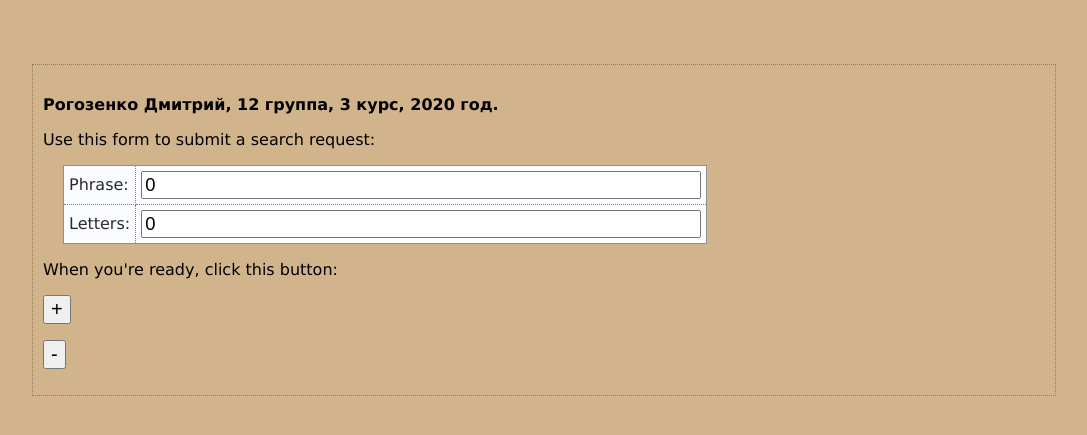
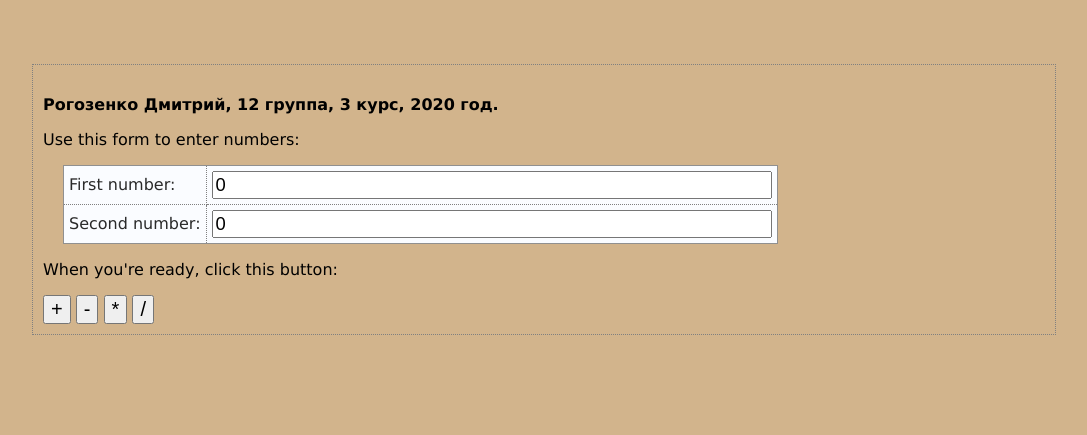
Before and after one commit to RedExtreme12/financial_calculator, a Flask app: page / in a window 1280 px wide. Shown: the top 435 px of the page, without its empty margins (96-1183 px from the left). Run offline with Flask 2, Linux system fonts and the light colour scheme.

Commit message:
Added next step

```diff
--- a/app.py
+++ b/app.py
@@ -1,12 +1,66 @@
+from math import ceil, floor
+
 from flask import Flask, request, render_template
 
 from decimal import Decimal
+from decimal import InvalidOperation
 import re
 
 app = Flask(__name__)
 
 UPPER_BOUND = Decimal("1000000000000000.00")
 LOWER_BOUND = Decimal("-1000000000000000.00")
+
+
+def check_format(number: str) -> bool:
+    """If is match return True else False."""
+    count_space = 0  # Количество пробелов
+
+    if number.replace(' ', '') == number:
+        return True
+
+    index_of_comma = number.find('.')
+
+    if number[index_of_comma - 1] == ' ' or number[index_of_comma + 1] == ' ':
+        return False
+
+    for digit in number:
+        if digit == '\t' or count_space >= 2:
+            return False
+        elif digit == ' ':
+            count_space += 1
+        else:
+            count_space = 0
+
+    number = number.split('.')
+
+    try:
+        digits_number_after_comma = number[1].split(' ')
+        digits_number_before_comma = number[0].split(' ')
+    except IndexError:
+        for i, group in enumerate(number):
+            if i == 0:  # first rank
+                if len(group) > 3:
+                    return False
+            else:
+                if len(group) != 3:
+                    return False
+
+        return True
+
+    for i, group in enumerate(digits_number_before_comma):
+        if i == 0:  # first rank
+            if len(group) > 3:
+                return False
+        else:
+            if len(group) != 3:
+                return False
+
+    if len(digits_number_after_comma) > 1:
+        return False
+
+    return True
+
 
 
 @app.route('/')
@@ -28,8 +82,23 @@ def calculate():
                                first_number=first_number,
                                second_number=second_number)
 
-    first_number = Decimal(first_number)
-    second_number = Decimal(second_number)
+    if not check_format(first_number) or not check_format(second_number):
+        return render_template('error_res_range.html',
+                               error_message='INVALID FORMAT!',
+                               result='Error')
+    else:
+        first_number = first_number.replace(' ', '')
+        second_number = second_number.replace(' ', '')
+
+    try:
+        first_number = Decimal(first_number)
+        second_number = Decimal(second_number)
+    except InvalidOperation:
+        return render_template('error_res_range.html',
+                               error_message='You need to enter numbers!',
+                               result='Error')
+
+    # check format with spaces!
 
     if (first_number.compare(LOWER_BOUND) == Decimal('-1') or first_number.compare(UPPER_BOUND) == Decimal('1')) \
             or (second_number.compare(LOWER_BOUND) == Decimal('-1') or second_number.compare(UPPER_BOUND) == Decimal('1')):
@@ -43,9 +112,29 @@ def calculate():
     if request.form.get('diff') is not None:
         result = first_number - second_number
 
+    if request.form.get('composition') is not None:
+        result = first_number * second_number
+
+    if request.form.get('division') is not None:
+        try:
+            result = first_number / second_number
+        except ZeroDivisionError:
+            return render_template('error_res_range.html',
+                                   error_message='You cannot divide by zero!',
+                                   result='Error')
+
     if result.compare(LOWER_BOUND) == Decimal('-1') or result.compare(UPPER_BOUND) == Decimal('1'):
         return render_template('error_res_range.html',
+                               error_message='Error! Result must be between 1 000 000 000 000 000.00 and -1 000 000 '
+                                             '000 000 000.00',
                                result=result)
+
+    # result = "%.6f" % result
+    result = ceil(result * 1000000) / 1000000.0
+
+    result = f'{result:,}'.replace(',', ' ')
+
+    # result = re.sub(r'((\d)[ ]*(\d))*', r'\1\2', result)
 
     return render_template('result.html',
                            first_number=first_number,
--- a/static/hf.css
+++ b/static/hf.css
@@ -60,12 +60,17 @@ border:             thin dotted gray;
 }
 
 /*** Inputs ***/
+input {
+  display: inline;
+}
+
 input[type=text] {
   font-size:        115%;
   width:            30em;
 }
 input[type=submit] {
   font-size:        125%;
+  display: inline;
 }
 select {
   font-size:        125%;
--- a/templates/entry.html
+++ b/templates/entry.html
@@ -6,17 +6,19 @@
     <form method='POST' action='/calculate'>
         <table>
             <p><b>Рогозенко Дмитрий, 12 группа, 3 курс, 2020 год.</b></p>
-            <p>Use this form to submit a search request:</p>
+            <p>Use this form to enter numbers:</p>
             <tr>
-                <td>Phrase:</td><td><input name='first number' type='TEXT' width=60 value="0"></td>
+                <td>First number:</td><td><input name='first number' type='TEXT' width=60 value="0"></td>
             </tr>
             <tr>
-                <td>Letters:</td><td><input name='second number' type='TEXT' value='0'></td>
+                <td>Second number:</td><td><input name='second number' type='TEXT' value='0'></td>
             </tr>
         </table>
         <p>When you're ready, click this button:</p>
-        <p><input value='+' type='SUBMIT' name='sum'></p>
-        <p><input value='-' type='SUBMIT' name='diff'></p>
+        <input value='+' type='SUBMIT' name='sum'>
+        <input value='-' type='SUBMIT' name='diff'>
+        <input value='*' type='SUBMIT' name='composition'>
+        <input value='/' type='SUBMIT' name='division'>
     </form>
 
 {% endblock %}
--- a/templates/error_res_range.html
+++ b/templates/error_res_range.html
@@ -4,7 +4,7 @@
 
     <h2>{{ the_tittle }}</h2>
 
-    <p>Error! Result must be between 1 000 000 000 000 000.00 and -1 000 000 000 000 000.00</p>
+    <p>{{ error_message }}</p>
     <table>
         <tr>
             <td>Result: </td><td>{{ result }}</td>
```
